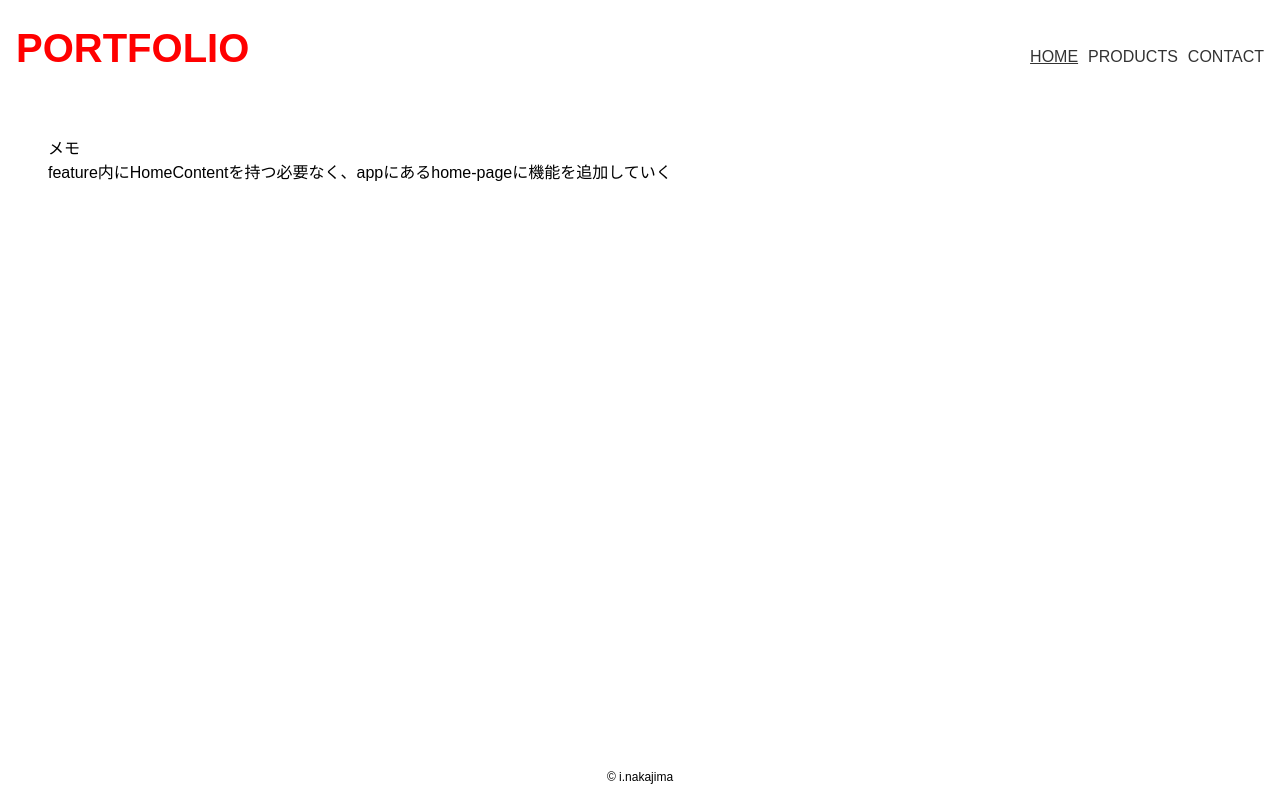
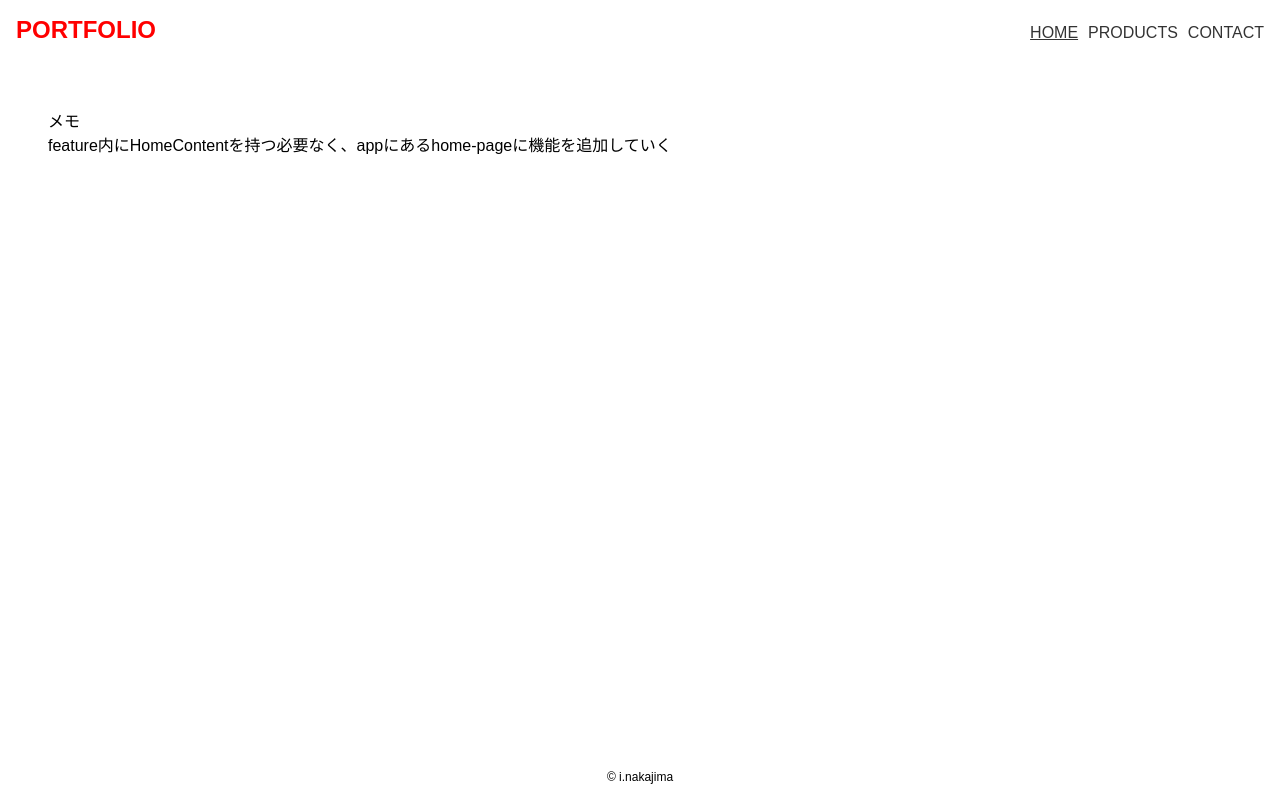
Before and after one commit to toku-chan/portfolio, a Next.js app: page / in a window 1280 px wide. Built offline with nearby package versions, Linux system fonts and the light colour scheme.

Commit message:
chore: 共通Headerコンポーネントを修正

```diff
--- a/src/feature/Layout/Header/Header.tsx
+++ b/src/feature/Layout/Header/Header.tsx
@@ -6,22 +6,40 @@
 'use client';
 
 import React from 'react';
+import { css } from '@emotion/react';
 import styled from '@emotion/styled';
-import { Title } from '~/feature/Title';
-import { Navigation } from '~/feature/Navigation';
+import { breakPoint } from '~/config';
+import { Logo } from './Logo';
+import { Navigation } from './Navigation';
+
+/**
+ * NOTE
+ * * Pc/Spをレスポンシブにすることで、styleがどちらに依存しているかわかりづらくなる
+ * * それを防ぐために意図的に記述を分ける
+ * * 共通で利用している部分に関してはコンポーネントに対して直で記載
+ */
+const StyledSp = css``;
+
+const StyledPc = css`
+  margin: 0 auto;
+`;
 
 const StyledHeader = styled.header`
   display: flex;
   justify-content: space-between;
   align-items: baseline;
-  margin: 0 auto;
-  padding-top: 10px;
+
+  ${StyledSp}
+
+  ${breakPoint.mediaQueryPc} {
+    ${StyledPc}
+  }
 `;
 
 export const Header: React.FC = () => {
   return (
     <StyledHeader>
-      <Title />
+      <Logo />
       <Navigation />
     </StyledHeader>
   );
--- a/src/feature/Title/Title.tsx
+++ b/src/feature/Layout/Header/Logo/Logo.tsx
@@ -1,10 +1,10 @@
 import React from 'react';
 import styled from '@emotion/styled';
-import { breakPoint } from '~/config';
+import { breakPoint, SpaceSize } from '~/config';
 
 // NOTE: いつかロゴとかにしてみたい
-const Logo = styled.span`
-  font-size: 40px;
+const StyledLogo = styled.span`
+  font-size: ${SpaceSize.base_x1_5}px;
   font-weight: bold;
   color: blue;
 
@@ -14,10 +14,10 @@ const Logo = styled.span`
   }
 `;
 
-export const Title: React.FC = () => {
+export const Logo: React.FC = () => {
   return (
     <div>
-      <Logo>PORTFOLIO</Logo>
+      <StyledLogo>PORTFOLIO</StyledLogo>
     </div>
   );
 };
--- /dev/null
+++ b/src/feature/Layout/Header/Logo/index.ts
@@ -0,0 +1 @@
+export { Logo } from './Logo';
--- a/src/feature/Title/index.ts
+++ /dev/null
@@ -1 +0,0 @@
-export { Title } from './Title';
```
Also changed, not shown: src/feature/Layout/Header/Navigation/Navigation.tsx (renamed from src/feature/Navigation/Navigation.tsx), src/feature/Layout/Header/Navigation/config.ts (renamed from src/feature/Navigation/config.ts), src/feature/Layout/Header/Navigation/index.ts (renamed from src/feature/Navigation/index.ts).
